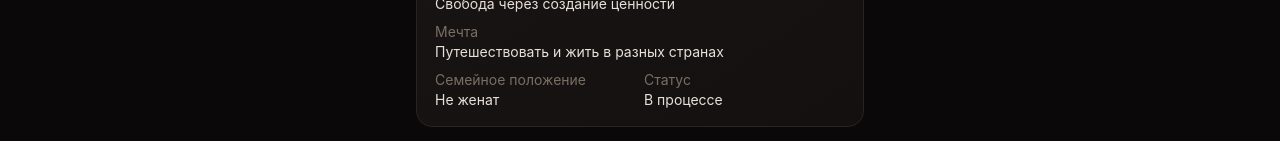
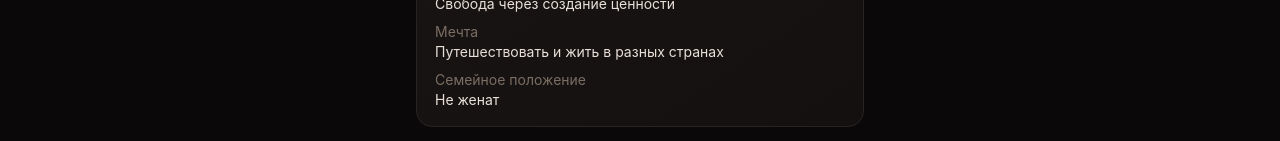
Before and after one commit to choppatyn/LifeOS2, a React (Vite) app: page / in a window 1280 px wide. Shown: the part 317-458 px from the top of the page. Built offline with nearby package versions, Linux system fonts and the light colour scheme; the HTML template or start-up script is replaced by a standard one.

Commit message:
Update index.tsx

```diff
--- a/src/pages/Profile/index.tsx
+++ b/src/pages/Profile/index.tsx
@@ -47,7 +47,6 @@ const Profile: React.FC = () => {
           <div className="col-span-2"><span className="text-muted">Идея жизни</span><br />Свобода через создание ценности</div>
           <div className="col-span-2"><span className="text-muted">Мечта</span><br />Путешествовать и жить в разных странах</div>
           <div><span className="text-muted">Семейное положение</span><br />Не женат</div>
-          <div><span className="text-muted">Статус</span><br />В процессе</div>
         </div>
       </Card>
 
```
